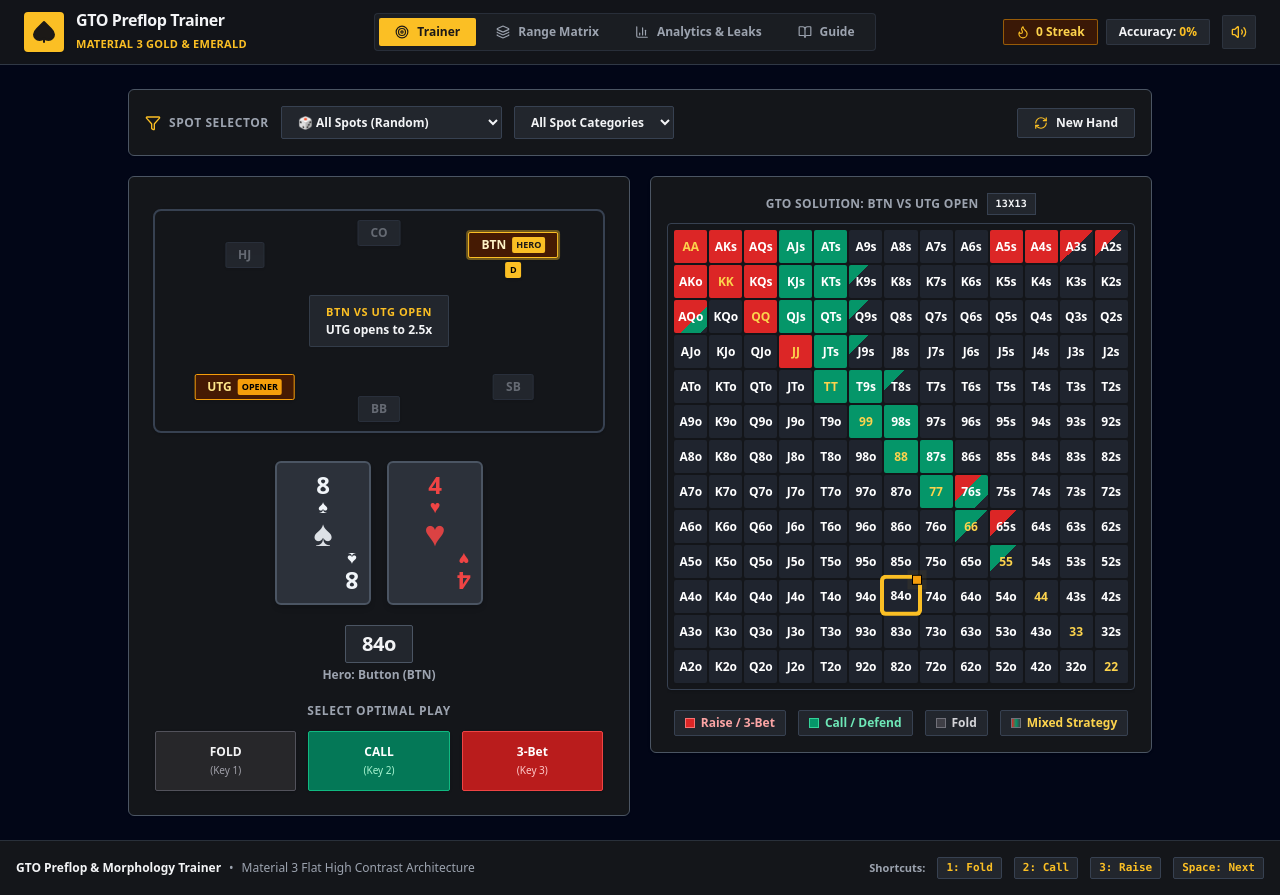
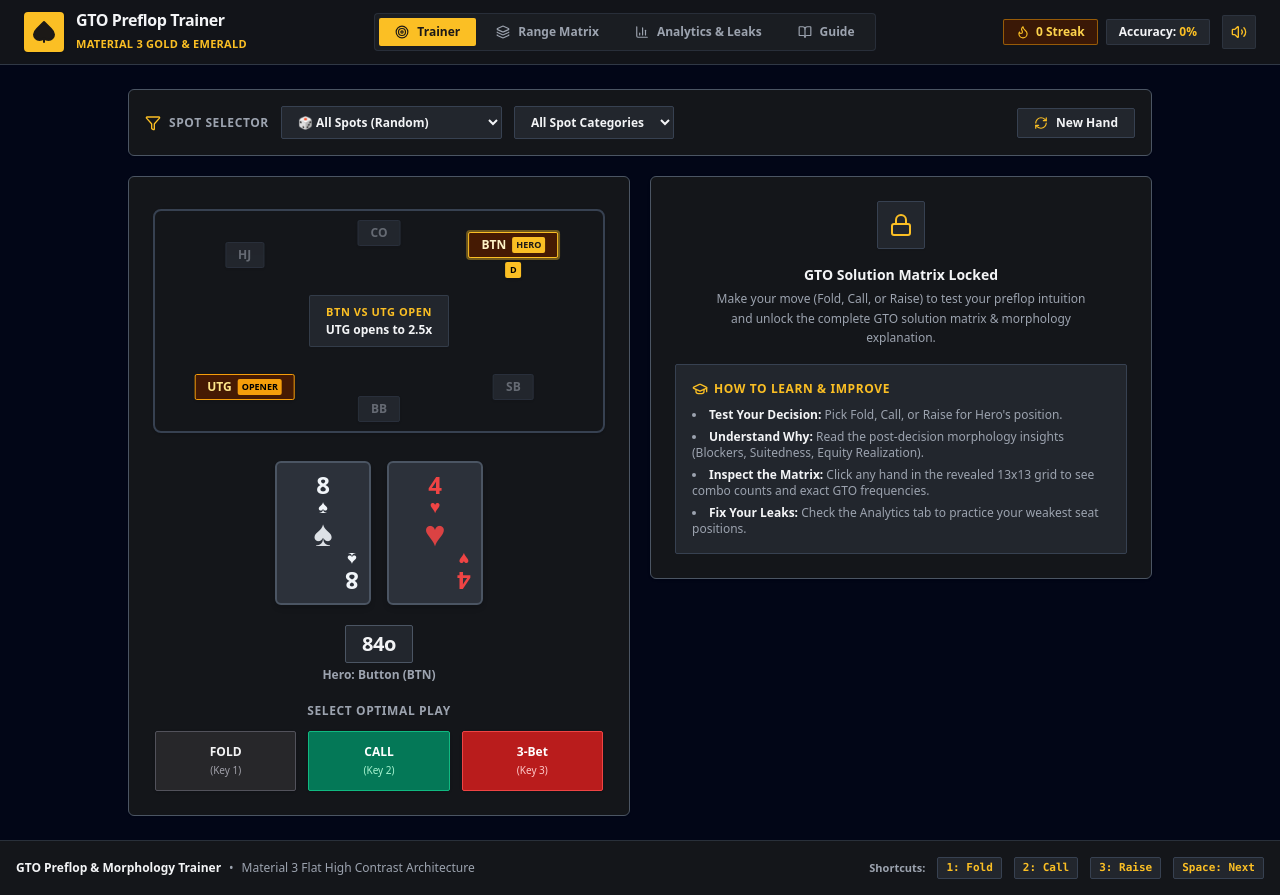
Before and after one commit to Rizehigh/gto-preflop-trainer, a React (Vite) app: page / in a window 1280 px wide. Built offline with nearby package versions, Linux system fonts and the light colour scheme.

Commit message:
feat: hide solution matrix pre-decision, fix scrollbar flicker & add learning guide

```diff
--- a/src/components/RangeGrid.tsx
+++ b/src/components/RangeGrid.tsx
@@ -31,7 +31,7 @@ export const RangeGrid: React.FC<RangeGridProps> = ({
 
     if (r >= 0.95) return { backgroundColor: '#dc2626' }; // Pure Raise (Red)
     if (c >= 0.95) return { backgroundColor: '#059669' }; // Pure Call (Emerald)
-    if (f >= 0.95) return { backgroundColor: '#1f242e' }; // Pure Fold (Dark Charcoal Container)
+    if (f >= 0.95) return { backgroundColor: '#1f242e' }; // Pure Fold (Dark Charcoal)
 
     const rPct = Math.round(r * 100);
     const cPct = Math.round(c * 100);
@@ -69,7 +69,7 @@ export const RangeGrid: React.FC<RangeGridProps> = ({
   };
 
   return (
-    <div className="w-full flex flex-col items-center select-none">
+    <div className="w-full flex flex-col items-center select-none overflow-hidden">
       {title && (
         <h4 className="text-xs font-bold text-m3-onSurfaceVariant mb-2 tracking-wide text-center uppercase flex items-center gap-2">
           <span>{title}</span>
@@ -78,8 +78,8 @@ export const RangeGrid: React.FC<RangeGridProps> = ({
       )}
 
       {/* 13x13 Grid Container */}
-      <div className="w-full overflow-x-auto pb-2 flex justify-center">
-        <div className={`grid grid-cols-13 gap-0.5 p-1.5 bg-m3-surfaceContainerLow rounded-m3-sm border border-m3-outlineVariant shadow max-w-full min-w-[320px] ${
+      <div className="w-full flex justify-center p-1">
+        <div className={`grid grid-cols-13 gap-0.5 p-1.5 bg-m3-surfaceContainerLow rounded-m3-sm border border-m3-outlineVariant shadow max-w-full min-w-[300px] ${
           compact ? 'max-w-md' : 'max-w-xl'
         }`}>
           {RANKS.map((rowRank, rIdx) =>
@@ -103,7 +103,7 @@ export const RangeGrid: React.FC<RangeGridProps> = ({
                     !matchesFilter ? 'opacity-20 grayscale' : 'hover:scale-105 hover:z-20 hover:ring-2 hover:ring-m3-primary shadow-sm'
                   } ${
                     isHighlighted
-                      ? 'ring-4 ring-amber-400 z-30 animate-bounce scale-110 shadow-md font-extrabold'
+                      ? 'ring-2 ring-amber-400 z-30 scale-105 shadow-md font-extrabold'
                       : ''
                   }`}
                   title={`${notation} (${spot.name}): Raise ${Math.round((freq.raise||0)*100)}%, Call ${Math.round((freq.call||0)*100)}%, Fold ${Math.round((freq.fold||0)*100)}%`}
@@ -113,9 +113,9 @@ export const RangeGrid: React.FC<RangeGridProps> = ({
                   </span>
 
                   {isHighlighted && (
-                    <span className="absolute -top-1 -right-1 flex h-2.5 w-2.5">
-                      <span className="animate-ping absolute inline-flex h-full w-full bg-amber-400 opacity-75"></span>
-                      <span className="relative inline-flex h-2.5 w-2.5 bg-amber-500 border border-black"></span>
+                    <span className="absolute -top-0.5 -right-0.5 flex h-2 w-2">
+                      <span className="animate-ping absolute inline-flex h-full w-full bg-amber-400 opacity-75 rounded-full"></span>
+                      <span className="relative inline-flex h-2 w-2 bg-amber-500 rounded-full border border-black"></span>
                     </span>
                   )}
                 </button>
--- a/src/components/TrainerTab.tsx
+++ b/src/components/TrainerTab.tsx
@@ -7,7 +7,7 @@ import { PokerTable } from './PokerTable';
 import { PlayingCard } from './PlayingCard';
 import { MorphologyExplanation } from './MorphologyExplanation';
 import { RangeGrid } from './RangeGrid';
-import { Filter, RefreshCw, ShieldAlert } from 'lucide-react';
+import { Filter, RefreshCw, ShieldAlert, Lock, Eye, HelpCircle, GraduationCap } from 'lucide-react';
 
 interface TrainerTabProps {
   onRecordAttempt: (attempt: HandAttempt) => void;
@@ -257,11 +257,42 @@ export const TrainerTab: React.FC<TrainerTabProps> = ({ onRecordAttempt, leakPos
         </div>
 
         {/* Right Column: Solution Grid & Morphology Feedback */}
-        <div className="lg:col-span-6 space-y-4 flex flex-col items-center">
+        <div className="lg:col-span-6 space-y-4 flex flex-col items-center w-full">
+          {userAction === null ? (
+            /* Locked / Pre-Decision Learning Placeholder */
+            <div className="w-full bg-m3-surfaceContainerLow border border-m3-outline rounded-m3-md p-6 text-center space-y-4 shadow">
+              <div className="w-12 h-12 bg-m3-surfaceContainerHigh border border-m3-outlineVariant rounded-m3-xs flex items-center justify-center mx-auto text-m3-primary shadow-sm">
+                <Lock className="w-6 h-6" />
+              </div>
+
+              <div>
+                <h3 className="text-sm font-bold text-m3-onSurface">GTO Solution Matrix Locked</h3>
+                <p className="text-xs text-m3-onSurfaceVariant font-medium mt-1 max-w-sm mx-auto leading-relaxed">
+                  Make your move (Fold, Call, or Raise) to test your preflop intuition and unlock the complete GTO solution matrix & morphology explanation.
+                </p>
+              </div>
+
+              <div className="bg-m3-surfaceContainerHigh p-4 rounded-m3-xs border border-m3-outlineVariant text-left space-y-2.5">
+                <div className="text-xs font-bold text-m3-primary flex items-center gap-1.5 uppercase tracking-wider">
+                  <GraduationCap className="w-4 h-4" />
+                  <span>How to Learn & Improve</span>
+                </div>
+
+                <ul className="text-xs text-m3-onSurfaceVariant space-y-1.5 font-medium list-disc list-inside">
+                  <li><strong className="text-m3-onSurface">Test Your Decision:</strong> Pick Fold, Call, or Raise for Hero's position.</li>
+                  <li><strong className="text-m3-onSurface">Understand Why:</strong> Read the post-decision morphology insights (Blockers, Suitedness, Equity Realization).</li>
+                  <li><strong className="text-m3-onSurface">Inspect the Matrix:</strong> Click any hand in the revealed 13x13 grid to see combo counts and exact GTO frequencies.</li>
+                  <li><strong className="text-m3-onSurface">Fix Your Leaks:</strong> Check the Analytics tab to practice your weakest seat positions.</li>
+                </ul>
+              </div>
+            </div>
+          ) : (
+            /* Post-Decision Solution & Feedback */
+            <>
               {evaluation && (
                 <MorphologyExplanation
                   isCorrect={evaluation.isCorrect}
-              userAction={userAction!}
+                  userAction={userAction}
                   optimalAction={evaluation.optimalAction}
                   message={evaluation.message}
                   handNotation={handNotation}
@@ -273,7 +304,7 @@ export const TrainerTab: React.FC<TrainerTabProps> = ({ onRecordAttempt, leakPos
                 />
               )}
 
-          <div className="w-full bg-m3-surfaceContainerLow border border-m3-outline rounded-m3-md p-4 shadow">
+              <div className="w-full bg-m3-surfaceContainerLow border border-m3-outline rounded-m3-md p-4 shadow overflow-hidden">
                 <RangeGrid
                   spot={currentSpot}
                   highlightHand={handNotation}
@@ -281,6 +312,8 @@ export const TrainerTab: React.FC<TrainerTabProps> = ({ onRecordAttempt, leakPos
                   showLegend
                 />
               </div>
+            </>
+          )}
         </div>
 
       </div>
```
Lines whose indentation alone changed are shown as unchanged.
